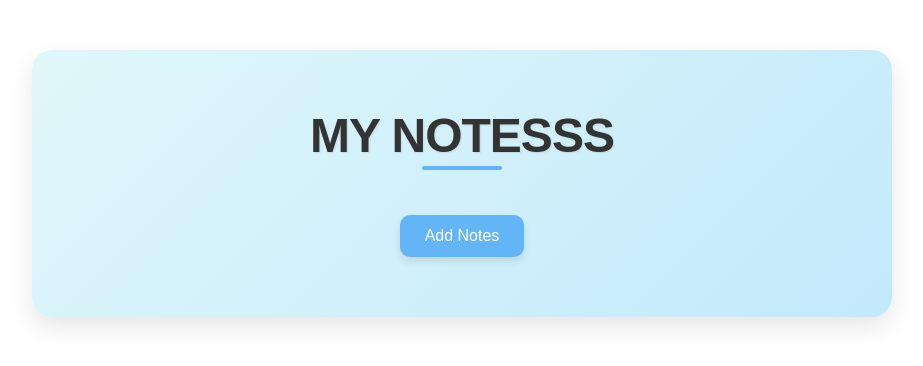
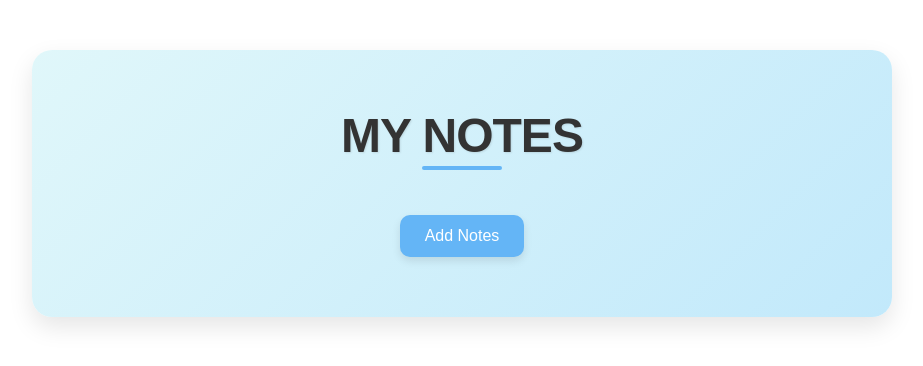
Before and after one commit to tushardubey/GitOps-Based-Deployment-with-ArgoCD-Kubernetes, a React (Create React App) app: page / in a window 1280 px wide. Shown: the top 366 px of the page, without its empty margins (178-1101 px from the left). Built offline with nearby package versions, Linux system fonts and the light colour scheme.

Commit message:
updated NotesApp.js

```diff
--- a/src/NotesApp.js
+++ b/src/NotesApp.js
@@ -122,7 +122,7 @@ function NotesApp() {
 
     return (
         <div className="notes-app">
-            <h1>MY NOTESss</h1>
+            <h1>MY NOTES</h1>
             <button onClick={handleAddNoteClick} className="add-note-button">
                 Add Notes
             </button>
```
Also changed, not shown: 1 other file (tests, documents, lock files or other folders).
